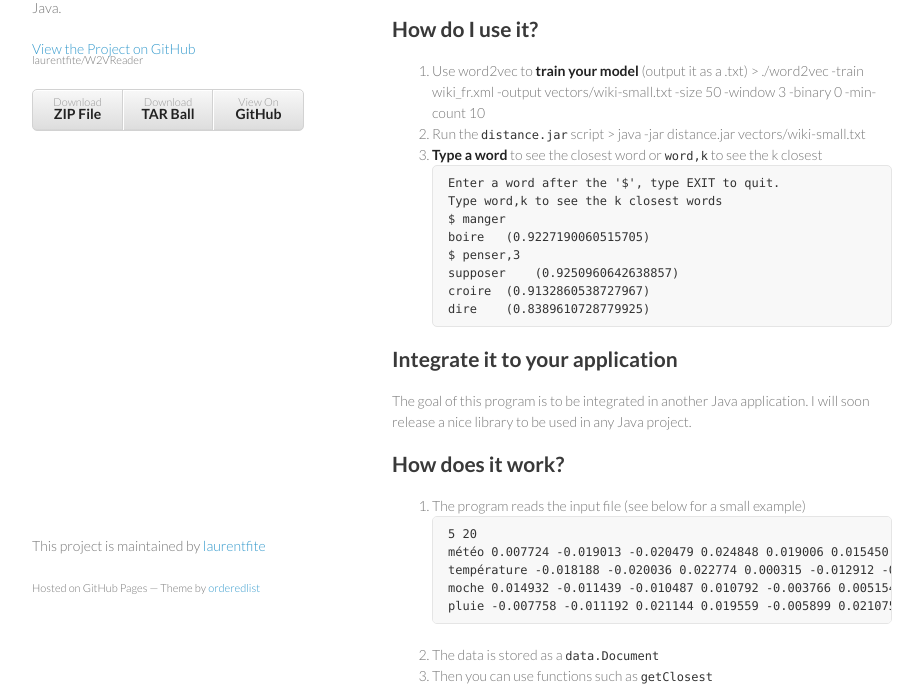
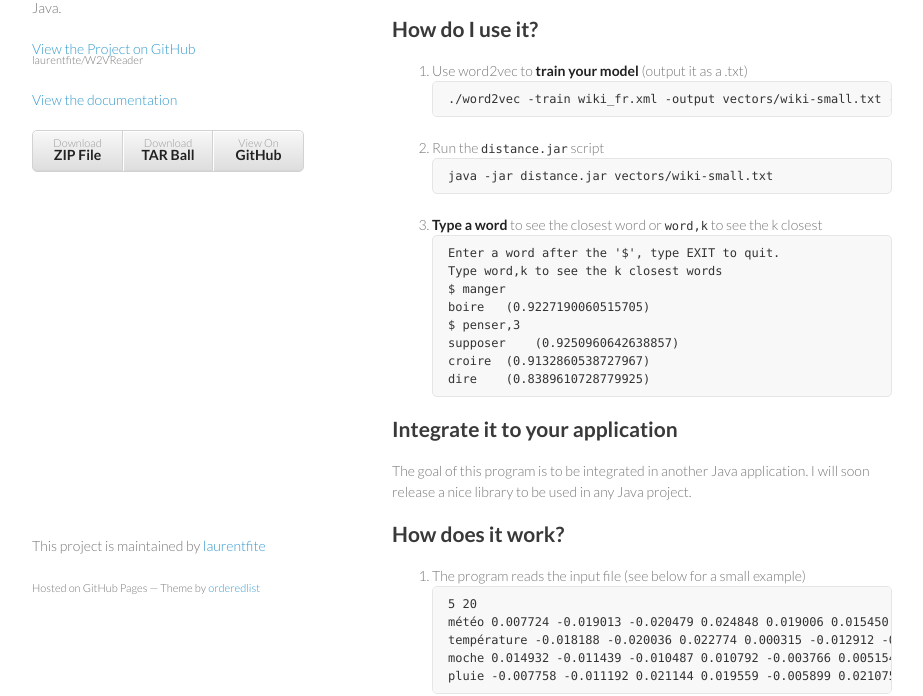
Before and after one commit to laurentfite/W2VReader, a plain HTML site: page index.html in a window 1280 px wide. Shown: the part 133-829 px from the top of the page, without its empty margins (178-1101 px from the left). Drawn offline with Linux system fonts and the light colour scheme.

Commit message:
added link to doc

```diff
--- a/index.html
+++ b/index.html
@@ -19,6 +19,7 @@
         <p>A Word2Vec vector file reader written in Java.</p>
 
         <p class="view"><a href="https://github.com/laurentfite/W2VReader">View the Project on GitHub <small>laurentfite/W2VReader</small></a></p>
+        <p class="view"><a href="https://github.com/laurentfite/W2VReader/doc">View the documentation</a></p>
 
 
         <ul>
@@ -38,9 +39,10 @@
 
 <ol>
 <li>Use word2vec to <strong>train your model</strong> (output it as a .txt)
-&gt; ./word2vec -train wiki_fr.xml -output vectors/wiki-small.txt -size 50 -window 3 -binary 0 -min-count 10</li>
+<pre>./word2vec -train wiki_fr.xml -output vectors/wiki-small.txt -size 50 -window 3 -binary 0 -min-count 10
+</pre></li>
 <li>Run the <code>distance.jar</code> script
-&gt; java -jar distance.jar vectors/wiki-small.txt</li>
+<pre>java -jar distance.jar vectors/wiki-small.txt</pre></li>
 <li>
 <strong>Type a word</strong> to see the closest word or <code>word,k</code> to see the k closest
 <pre>Enter a word after the '$', type EXIT to quit.
```
